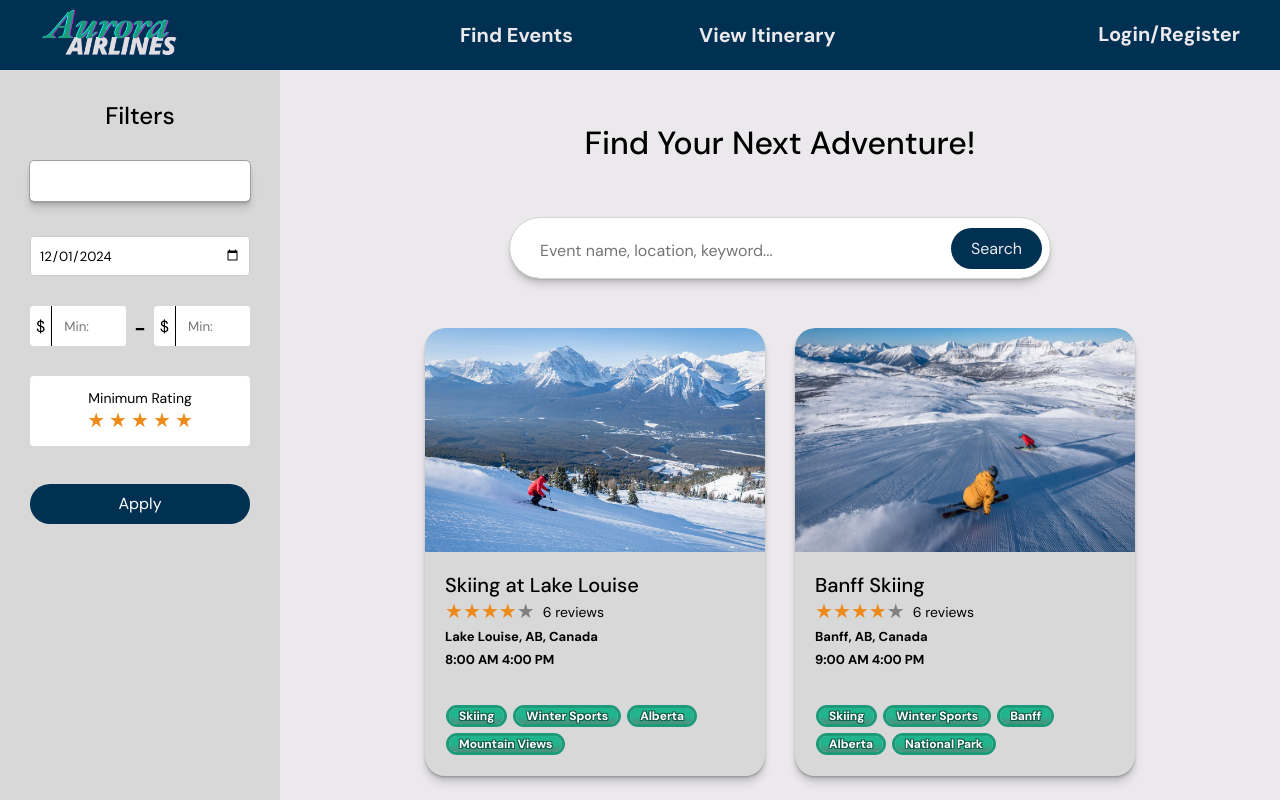
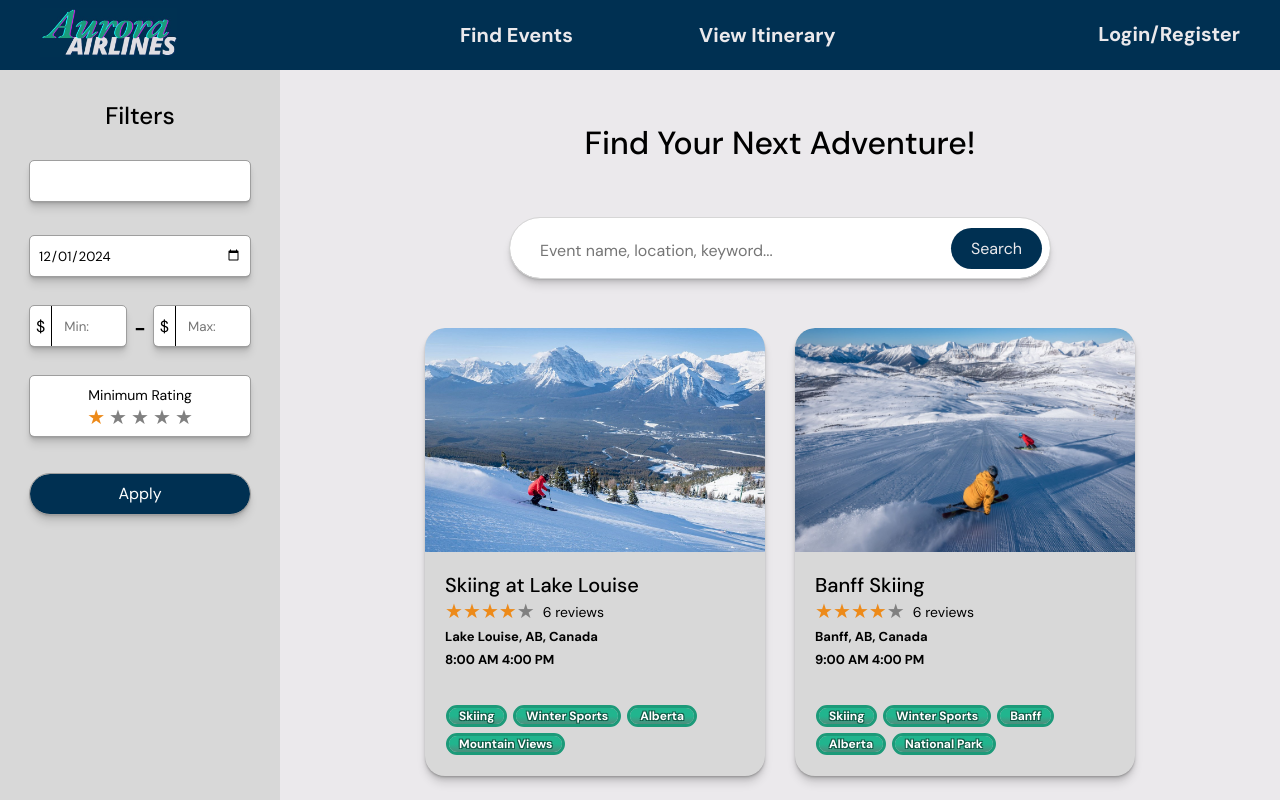
Before and after one commit to charlielang02/aurora-itinerary-app, a React (Vite) app: page /search-events in a window 1280 px wide. Shown: the top 800 px of the page. Built offline with nearby package versions, Linux system fonts and the light colour scheme.

Commit message:
improve filter styling, add click events for min star rating

```diff
--- a/src/pages/SearchEvents.jsx
+++ b/src/pages/SearchEvents.jsx
@@ -47,6 +47,7 @@ const EventCard = ({ data, id }) => {
 
 const SearchEvents = () => {
   const [startDate, setStartDate] = useState(new Date());
+  const [minStars, setMinStars] = useState(1);
 
   // Force scroll to top when page becomes visible
   useEffect(() => {
@@ -61,6 +62,14 @@ const SearchEvents = () => {
     const selectedDate = new Date(e.target.value);
     setStartDate(selectedDate);
   };
+
+  const handleStarClick = (e, star_index) => {
+    setMinStars(star_index + 1);
+  }
+
+  const handleApplyFilters = (e) => {
+
+  }
 
   return (
     <div>
@@ -97,23 +106,32 @@ const SearchEvents = () => {
                 name="max-price"
                 min="0"
                 step=".01"
-                placeholder="Min:"
+                placeholder="Max:"
                 className={`${styles.dollar_picker}`}
               />
             </div>
           </div>
           <div className={`${styles.min_rating} ${styles.filter_item}`}>
-            Minimum Rating
+            <p className={styles.min_text}>Minimum Rating</p>
             <p className={styles.min_stars}>
               {[...Array(5)].map((_,i) => (
                 // Temp condition
-                <span key={i} className={i < 5 ? `${styles.min_star} ${cardstyles.star_filled} star filled` : cardstyles.star}>
+                <span
+                  key={i}
+                  className={i < minStars ? `${styles.min_star} ${cardstyles.star_filled} star filled` : cardstyles.star}
+                  onClick={(e) => handleStarClick(e, i)}
+                >
                   ★
                 </span>
               ))}
             </p>
           </div>
-          <button className={`${styles.apply_btn} ${styles.filter_item}`}>Apply</button>
+          <button
+            className={`${styles.apply_btn} ${styles.filter_item}`}
+            onClick={handleApplyFilters}
+          >
+            Apply
+          </button>
         </div>
       </div>
       <div className={styles.page_content}>
--- a/src/pages/SearchEvents.module.css
+++ b/src/pages/SearchEvents.module.css
@@ -129,6 +129,12 @@ h2 {
   height: 40px;
   color: black;
   background: white;
+  box-shadow:
+    0 1px 1px var(--box-shadow-color),
+    0 2px 2px var(--box-shadow-color),
+    0 4px 4px var(--box-shadow-color),
+    0 8px 8px var(--box-shadow-color);
+  outline: 1px solid rgb(158, 158, 158);
   border-radius: 4px;
 }
 
@@ -175,8 +181,12 @@ h2 {
   align-items: center;
   justify-content: center;
   font-weight: normal;
-  height: 70px;
+  height: 60px;
   font-size: 14px;
+}
+
+.min_text {
+  margin-top: 4px;
 }
 
 .min_stars {
@@ -201,9 +211,5 @@ h2 {
 
 .date_picker {
   color: black;
+  border: none;
 }
-
-.date_picker:focus,
-.date_picker:active {
-  outline: none;
-}
--- a/src/pages/SearchEventsCard.module.css
+++ b/src/pages/SearchEventsCard.module.css
@@ -85,6 +85,10 @@
   font-size: 20px !important;
 }
 
+.star:hover {
+  cursor: pointer;
+}
+
 .info {
   font-size: small;
   color: black;
```
